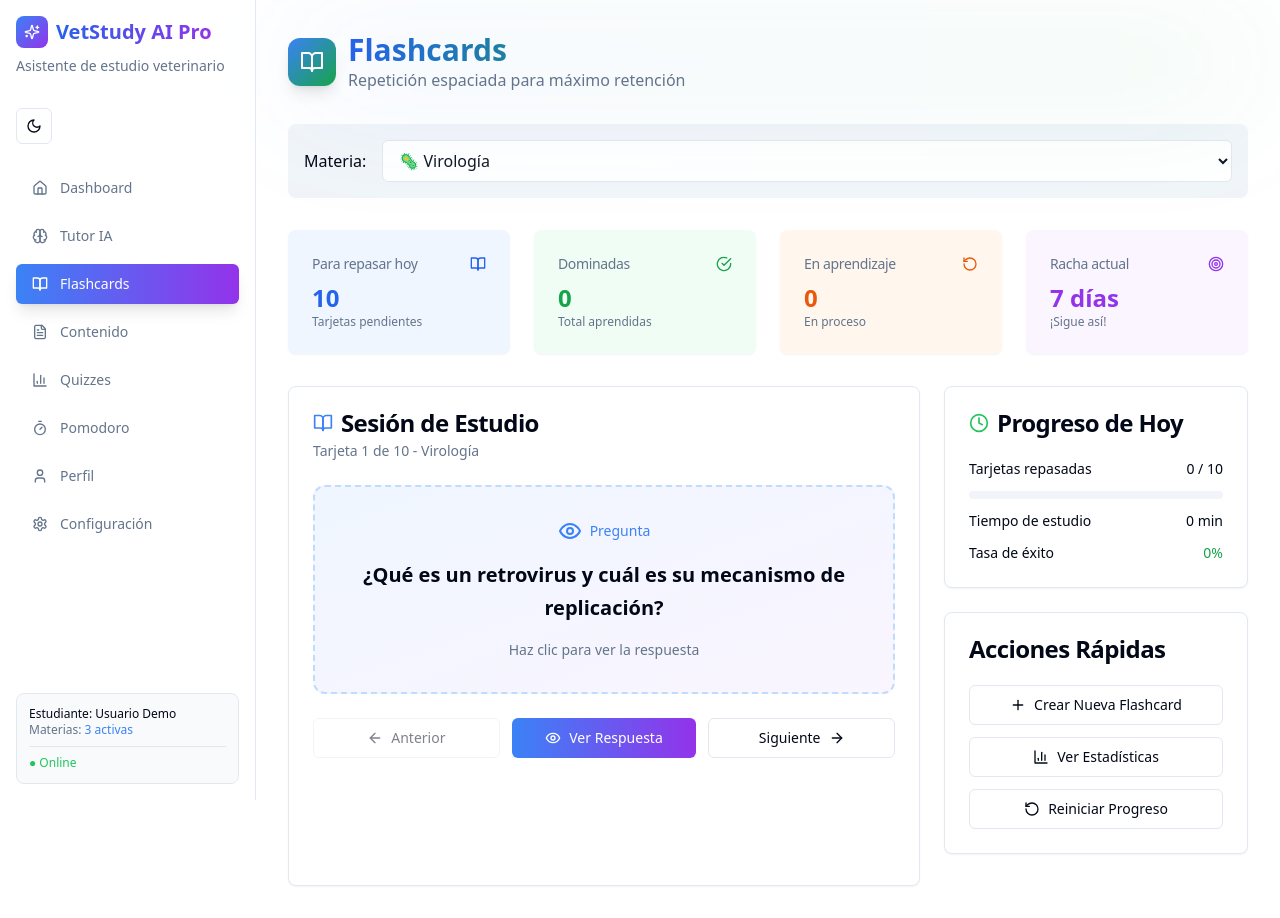
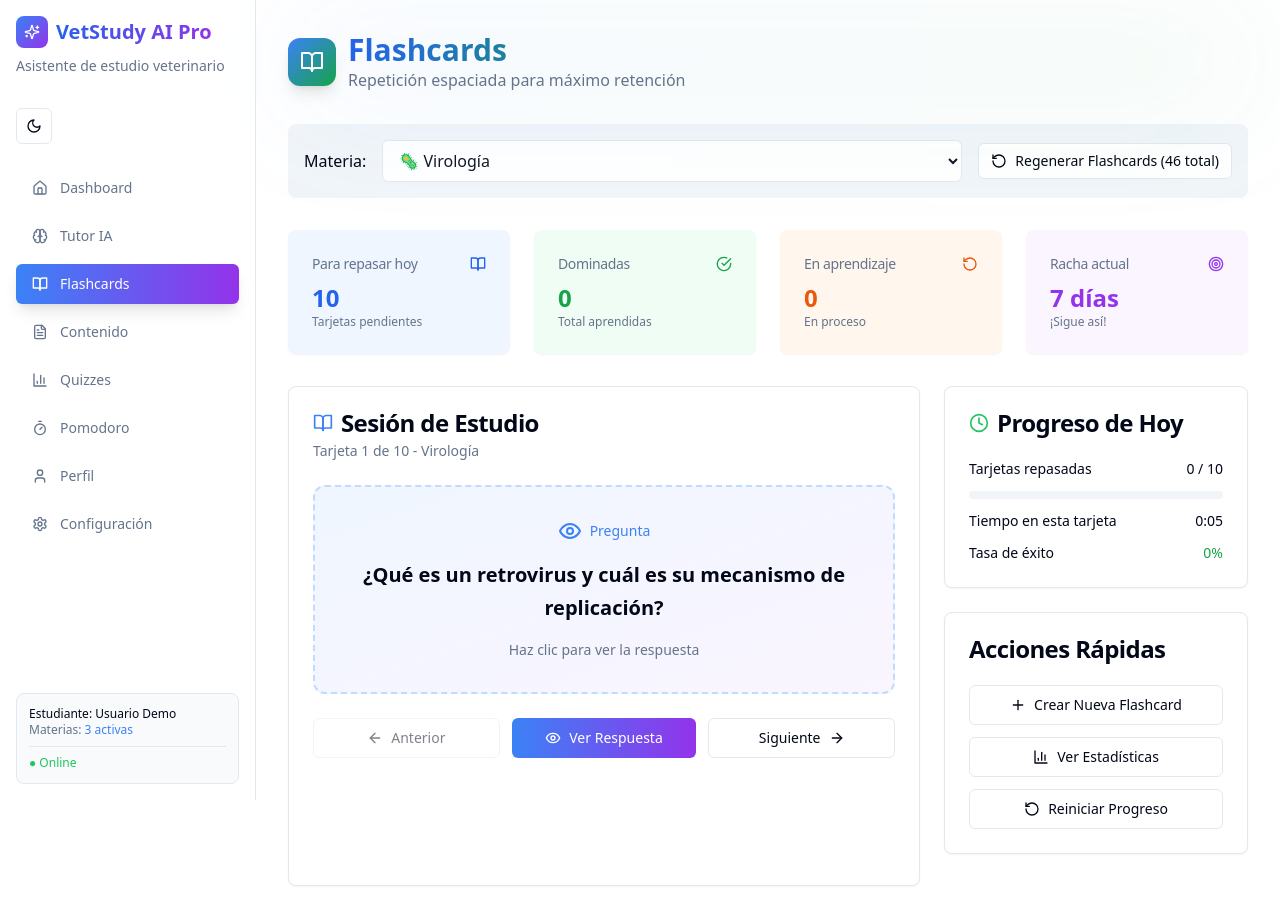
Before and after one commit to noomesk/vetstudy-ai-pro, a React (Vite) app: page /flashcards in a window 1280 px wide. Built offline with nearby package versions, Linux system fonts and the light colour scheme.

Commit message:
fix: agregar botón para regenerar flashcards, arreglar tiempo por tarjeta, mostrar contador total

```diff
--- a/src/hooks/use-flashcards.ts
+++ b/src/hooks/use-flashcards.ts
@@ -886,6 +886,30 @@ export const useFlashcards = () => {
     return reviewedCards.length;
   }, [flashcards, currentCardIndex]);
 
+  // Función para regenerar todas las flashcards
+  const regenerateFlashcards = useCallback(() => {
+    localStorage.removeItem('vetstudy-flashcards');
+    const newFlashcards = generateFlashcardsForSubjects(activeSubjects);
+    setFlashcards(newFlashcards);
+    setCurrentCardIndex(0);
+    setShowAnswer(false);
+    resetSession();
+  }, [activeSubjects, resetSession]);
+
+  // Tracking de tiempo por tarjeta
+  const [cardStartTime, setCardStartTime] = useState<Date>(new Date());
+
+  const getCardTime = useCallback(() => {
+    const now = new Date();
+    const diff = now.getTime() - cardStartTime.getTime();
+    const seconds = Math.floor(diff / 1000);
+    return seconds;
+  }, [cardStartTime]);
+
+  const resetCardTimer = useCallback(() => {
+    setCardStartTime(new Date());
+  }, []);
+
   return {
     flashcards,
     currentCard,
@@ -899,6 +923,9 @@ export const useFlashcards = () => {
     addFlashcard,
     getStatsBySubject,
     getCurrentCardSubjectName,
+    regenerateFlashcards,
+    getCardTime,
+    resetCardTimer,
     rateCard,
     flipCard,
     nextCard,
--- a/src/pages/flashcards-page.tsx
+++ b/src/pages/flashcards-page.tsx
@@ -23,6 +23,7 @@ import {
 const FlashcardsPage: React.FC = () => {
   const { activeSubjects } = useSubjects();
   const {
+    flashcards,
     currentCard,
     currentCardIndex,
     showAnswer,
@@ -34,18 +35,34 @@ const FlashcardsPage: React.FC = () => {
     addFlashcard,
     getStatsBySubject,
     getCurrentCardSubjectName,
+    regenerateFlashcards,
     rateCard,
     flipCard,
     nextCard,
     previousCard,
     resetSession,
     getSessionTime,
-    getSessionProgress,
   } = useFlashcards();
 
   const [showStats, setShowStats] = useState(false);
   const [showCreateForm, setShowCreateForm] = useState(false);
   const [newCard, setNewCard] = useState({ front: '', back: '', subject: '' });
+  const [cardTime, setCardTime] = useState(0);
+
+  // Timer por tarjeta
+  useEffect(() => {
+    if (!showAnswer) {
+      const interval = setInterval(() => {
+        setCardTime(prev => prev + 1);
+      }, 1000);
+      return () => clearInterval(interval);
+    }
+  }, [showAnswer]);
+
+  // Resetear timer al cambiar de tarjeta
+  useEffect(() => {
+    setCardTime(0);
+  }, [currentCardIndex]);
 
   const [showCompletionScreen, setShowCompletionScreen] = useState(false);
 
@@ -132,7 +149,7 @@ const FlashcardsPage: React.FC = () => {
       </div>
 
       {/* Subject Selector */}
-      <div className="flex items-center gap-4 bg-muted p-4 rounded-lg">
+      <div className="flex items-center gap-4 bg-muted p-4 rounded-lg flex-wrap">
         <label className="font-medium">Materia:</label>
         <select
           value={selectedSubject}
@@ -140,7 +157,7 @@ const FlashcardsPage: React.FC = () => {
             setSelectedSubject(e.target.value);
             resetSession();
           }}
-          className="flex-1 px-3 py-2 rounded-md border bg-background text-foreground text-gray-900"
+          className="flex-1 px-3 py-2 rounded-md border bg-background text-foreground text-gray-900 min-w-[200px]"
         >
           <option value="all">Todas las materias</option>
           {activeSubjects.map(subject => (
@@ -149,6 +166,19 @@ const FlashcardsPage: React.FC = () => {
             </option>
           ))}
         </select>
+        <Button
+          variant="outline"
+          size="sm"
+          onClick={() => {
+            if (confirm('Esto borrará todas las flashcards existentes y creará nuevas. ¿Continuar?')) {
+              regenerateFlashcards();
+            }
+          }}
+          className="whitespace-nowrap"
+        >
+          <RotateCcw className="mr-2 h-4 w-4" />
+          Regenerar Flashcards ({flashcards.length} total)
+        </Button>
       </div>
 
       {/* Stats */}
@@ -357,17 +387,17 @@ const FlashcardsPage: React.FC = () => {
               <div className="space-y-3">
                 <div className="flex justify-between text-sm">
                   <span>Tarjetas repasadas</span>
-                  <span className="font-medium">{getSessionProgress()} / {cardsToReview.length}</span>
+                  <span className="font-medium">{currentCardIndex} / {cardsToReview.length}</span>
                 </div>
                 <div className="w-full bg-muted rounded-full h-2 overflow-hidden">
                   <div
                     className="bg-gradient-to-r from-blue-500 to-green-600 h-2 rounded-full transition-all duration-500"
-                    style={{ width: `${Math.min((getSessionProgress() / Math.max(cardsToReview.length, 1)) * 100, 100)}%` }}
+                    style={{ width: `${Math.min((currentCardIndex / Math.max(cardsToReview.length, 1)) * 100, 100)}%` }}
                   ></div>
                 </div>
                 <div className="flex justify-between text-sm">
-                  <span>Tiempo de estudio</span>
-                  <span className="font-medium">{getSessionTime()}</span>
+                  <span>Tiempo en esta tarjeta</span>
+                  <span className="font-medium">{Math.floor(cardTime / 60)}:{(cardTime % 60).toString().padStart(2, '0')}</span>
                 </div>
                 <div className="flex justify-between text-sm">
                   <span>Tasa de éxito</span>
```
